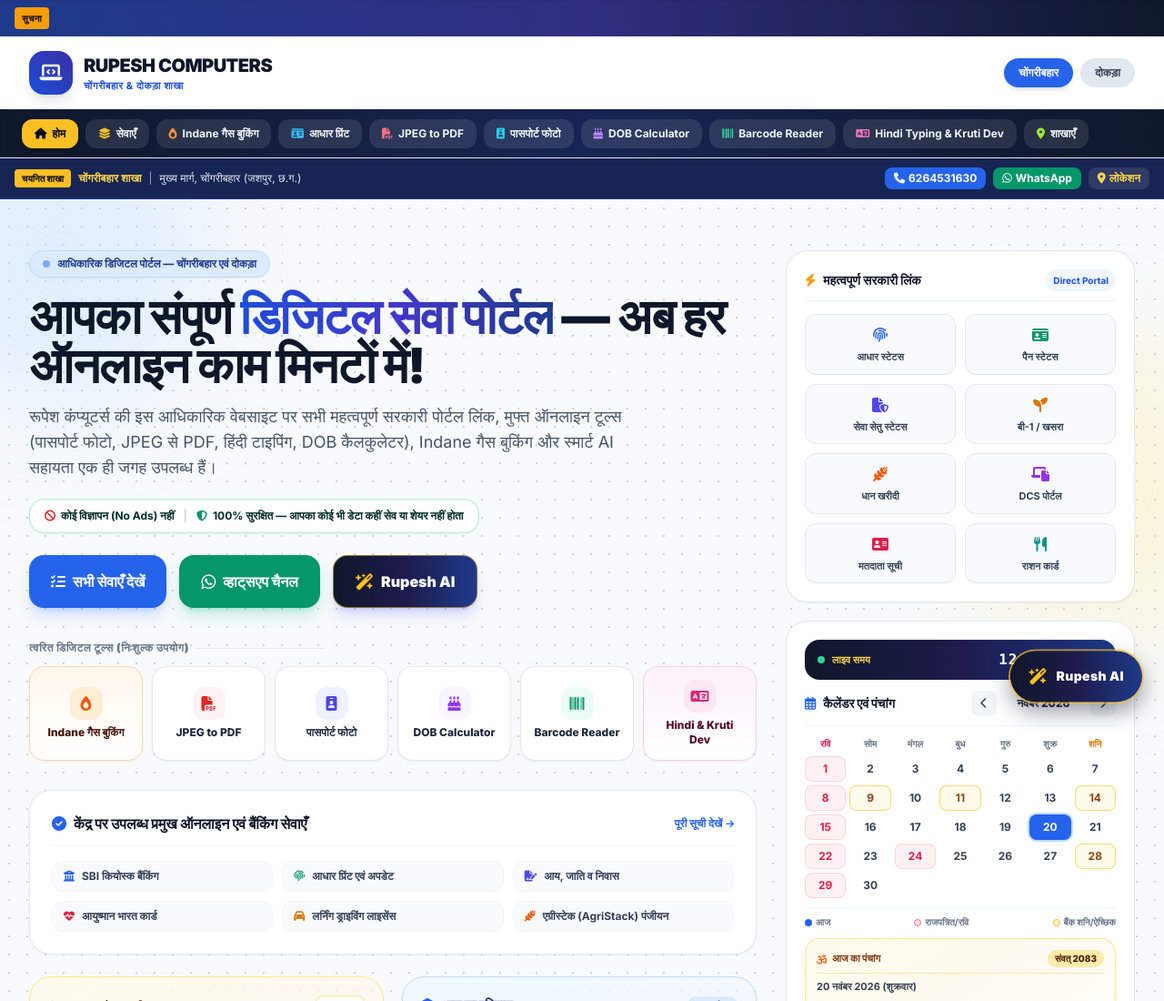
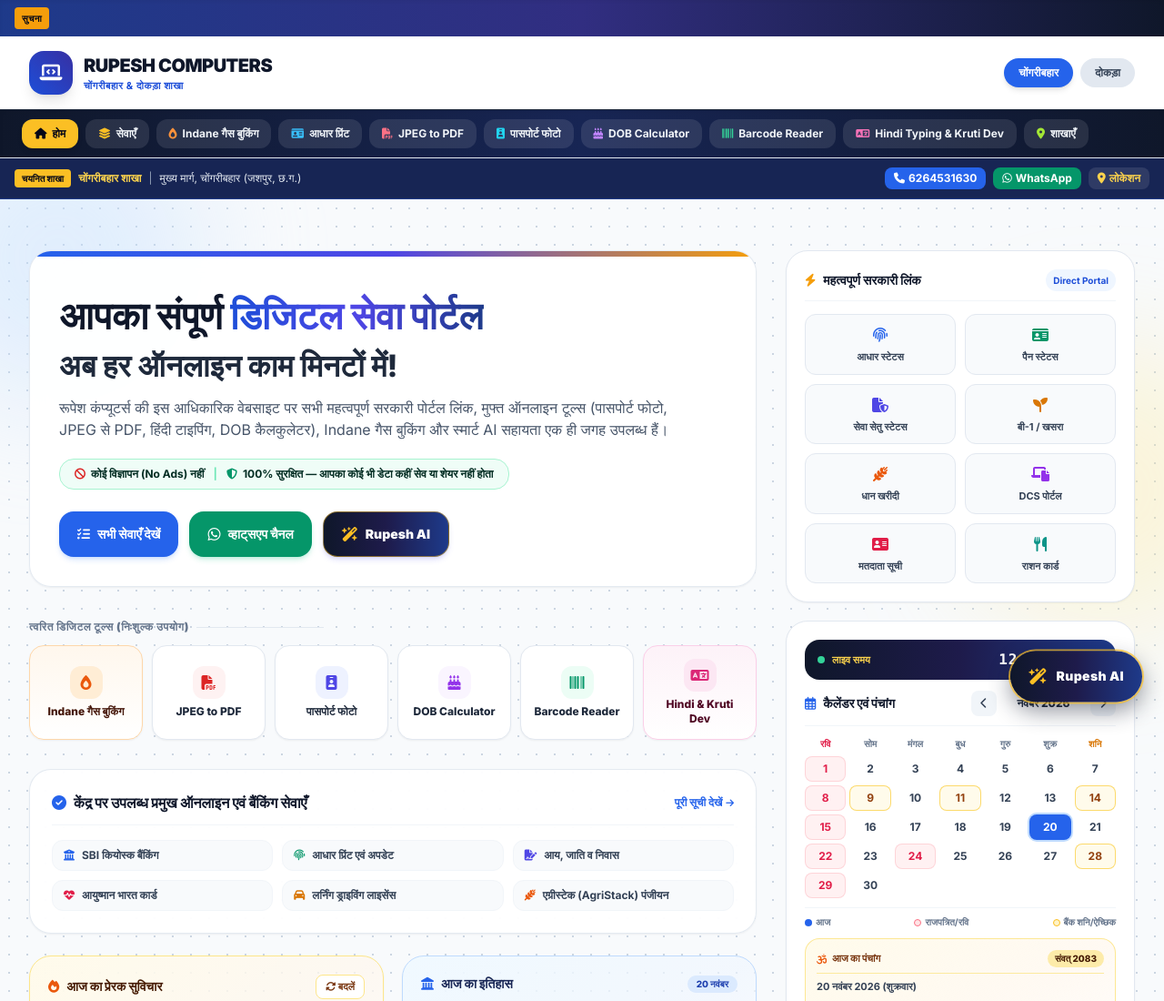
Before and after one commit to rupeshcomputers/rupeshcomputers.github.io, a plain HTML site: page index.html in a window 1280 px wide. Shown: the top 1100 px of the page at 91% size. Drawn offline with nearby package versions, Linux system fonts and the light colour scheme.

Commit message:
Update index.html

```diff
--- a/index.html
+++ b/index.html
@@ -136,36 +136,40 @@
 
                     <!-- Main Hero Content (Left 8 Cols) -->
                     <div class="lg:col-span-8 text-center lg:text-left">
-                        <div class="inline-flex items-center gap-2 bg-blue-100/90 border border-blue-200 text-blue-900 px-3.5 py-1.5 rounded-full text-xs font-extrabold mb-4 shadow-sm">
-                            <span class="w-2 h-2 rounded-full bg-blue-600 animate-pulse"></span>
-                            आधिकारिक डिजिटल पोर्टल — चोंगरीबहार एवं दोकड़ा
-                        </div>
+                        <div class="bg-white/95 backdrop-blur-md border border-slate-200/90 rounded-3xl p-6 sm:p-8 shadow-sm relative overflow-hidden">
+                            <!-- Top Accent Gradient Bar -->
+                            <div class="absolute top-0 left-0 right-0 h-1.5 bg-gradient-to-r from-blue-600 via-indigo-600 to-amber-500"></div>
 
-                        <h2 class="text-3xl sm:text-5xl lg:text-[3.35rem] font-black text-slate-900 tracking-tight leading-[1.15]">
-                            आपका संपूर्ण <span class="text-transparent bg-clip-text bg-gradient-to-r from-blue-700 via-indigo-700 to-blue-900">डिजिटल सेवा पोर्टल</span> — अब हर ऑनलाइन काम मिनटों में!
+                            <h2 class="text-2xl sm:text-4xl lg:text-[2.6rem] font-black text-slate-900 tracking-normal leading-[1.45] sm:leading-[1.4] pt-1">
+                                आपका संपूर्ण <span class="inline-block pt-1.5 pb-0.5 text-transparent bg-clip-text bg-gradient-to-r from-blue-700 via-indigo-600 to-blue-900">डिजिटल सेवा पोर्टल</span>
+                                <span class="block text-xl sm:text-3xl lg:text-[2.1rem] font-extrabold text-slate-800 mt-1.5 leading-snug">
+                                    अब हर ऑनलाइन काम मिनटों में!
+                                </span>
                             </h2>
-                        <p class="mt-4 text-base sm:text-lg text-slate-600 max-w-2xl mx-auto lg:mx-0 leading-relaxed">
+
+                            <p class="mt-4 text-sm sm:text-base text-slate-600 max-w-2xl mx-auto lg:mx-0 leading-relaxed">
                                 रूपेश कंप्यूटर्स की इस आधिकारिक वेबसाइट पर सभी महत्वपूर्ण सरकारी पोर्टल लिंक, मुफ्त ऑनलाइन टूल्स (पासपोर्ट फोटो, JPEG से PDF, हिंदी टाइपिंग, DOB कैलकुलेटर), Indane गैस बुकिंग और स्मार्ट AI सहायता एक ही जगह उपलब्ध हैं।
                             </p>
 
                             <!-- 100% No Ads & Privacy Guarantee Banner -->
-                        <div class="mt-5 inline-flex flex-wrap items-center justify-center lg:justify-start gap-2.5 bg-white border border-emerald-200 text-emerald-950 px-4 py-2.5 rounded-2xl text-xs font-bold shadow-sm">
+                            <div class="mt-5 inline-flex flex-wrap items-center justify-center lg:justify-start gap-2.5 bg-emerald-50/80 border border-emerald-200 text-emerald-950 px-4 py-2 rounded-2xl text-xs font-bold">
                                 <span class="flex items-center gap-1.5"><i class="fa-solid fa-ban text-red-600"></i> कोई विज्ञापन (No Ads) नहीं</span>
-                            <span class="text-slate-300">|</span>
+                                <span class="text-emerald-300">|</span>
                                 <span class="flex items-center gap-1.5"><i class="fa-solid fa-shield-halved text-emerald-600"></i> 100% सुरक्षित — आपका कोई भी डेटा कहीं सेव या शेयर नहीं होता</span>
                             </div>
 
                             <!-- Primary CTA Buttons -->
-                        <div class="mt-6 flex flex-wrap justify-center lg:justify-start gap-3 sm:gap-3.5">
-                            <button onclick="openPage('services')" class="bg-blue-600 hover:bg-blue-700 text-white font-black px-5 sm:px-6 py-3.5 rounded-2xl shadow-lg shadow-blue-500/25 transition transform hover:-translate-y-0.5 text-sm sm:text-base flex items-center gap-2">
+                            <div class="mt-6 flex flex-wrap justify-center lg:justify-start gap-3">
+                                <button onclick="openPage('services')" class="bg-blue-600 hover:bg-blue-700 text-white font-black px-5 py-3 rounded-2xl shadow-md shadow-blue-500/20 transition transform hover:-translate-y-0.5 text-xs sm:text-sm flex items-center gap-2">
                                     <i class="fa-solid fa-list-check"></i> सभी सेवाएँ देखें
                                 </button>
-                            <a href="https://whatsapp.com/channel/0029VaiRF4FBFLgN7DLCME3M" target="_blank" class="bg-emerald-600 hover:bg-emerald-700 text-white font-black px-5 sm:px-6 py-3.5 rounded-2xl shadow-lg shadow-emerald-500/25 transition transform hover:-translate-y-0.5 text-sm sm:text-base flex items-center gap-2">
-                                <i class="fa-brands fa-whatsapp text-lg"></i> व्हाट्सएप चैनल
+                                <a href="https://whatsapp.com/channel/0029VaiRF4FBFLgN7DLCME3M" target="_blank" class="bg-emerald-600 hover:bg-emerald-700 text-white font-black px-5 py-3 rounded-2xl shadow-md shadow-emerald-500/20 transition transform hover:-translate-y-0.5 text-xs sm:text-sm flex items-center gap-2">
+                                    <i class="fa-brands fa-whatsapp text-base"></i> व्हाट्सएप चैनल
                                 </a>
-                            <button onclick="openChatWindow()" class="bg-gradient-to-r from-slate-900 via-indigo-950 to-blue-900 hover:from-slate-800 hover:to-blue-800 text-white font-black px-5 sm:px-6 py-3.5 rounded-2xl shadow-lg shadow-indigo-500/25 transition transform hover:-translate-y-0.5 text-sm sm:text-base flex items-center gap-2 border border-amber-400/50">
-                                <i class="fa-solid fa-wand-magic-sparkles text-amber-400 text-lg"></i> Rupesh AI
+                                <button onclick="openChatWindow()" class="bg-gradient-to-r from-slate-900 via-indigo-950 to-blue-900 hover:from-slate-800 hover:to-blue-800 text-white font-black px-5 py-3 rounded-2xl shadow-md shadow-indigo-500/20 transition transform hover:-translate-y-0.5 text-xs sm:text-sm flex items-center gap-2 border border-amber-400/50">
+                                    <i class="fa-solid fa-wand-magic-sparkles text-amber-400 text-base"></i> Rupesh AI
                                 </button>
+                            </div>
                         </div>
 
                         <!-- Quick Tool Launch Cards -->
```
Lines whose indentation alone changed are shown as unchanged.
